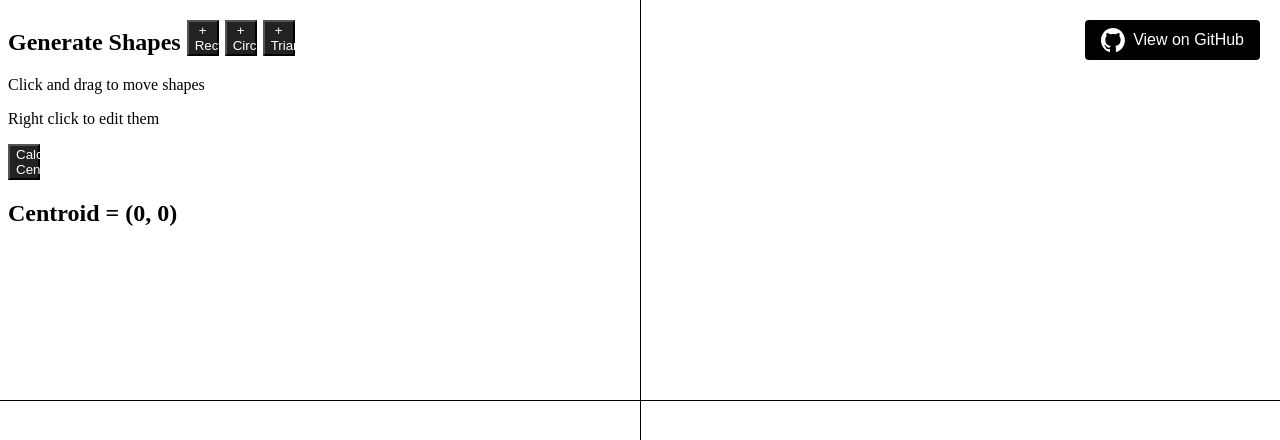
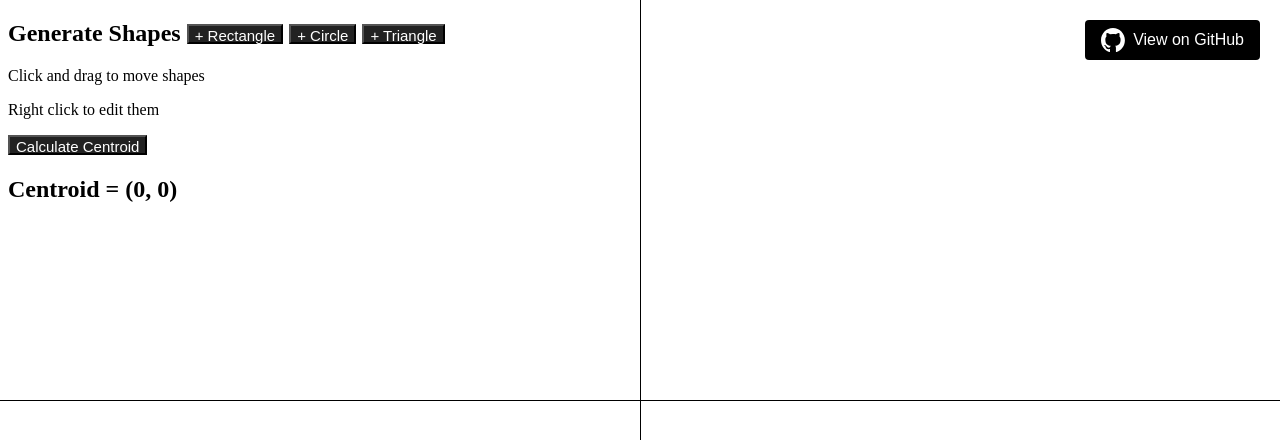
Before and after one commit to sujay1844/centroid-calc, a SvelteKit app: page / in a window 1280 px wide. Shown: the top 440 px of the page. Built offline with nearby package versions, Linux system fonts and the light colour scheme.

Commit message:
mod page.svelte

```diff
--- a/src/routes/+page.svelte
+++ b/src/routes/+page.svelte
@@ -188,7 +188,8 @@
 		border-radius: 0px;
 		background-color: #222;
 		color: white;
-		width: 2rem;
+		height: 20px;
+		font-size: 15px;
 	}
 </style>
 
```
